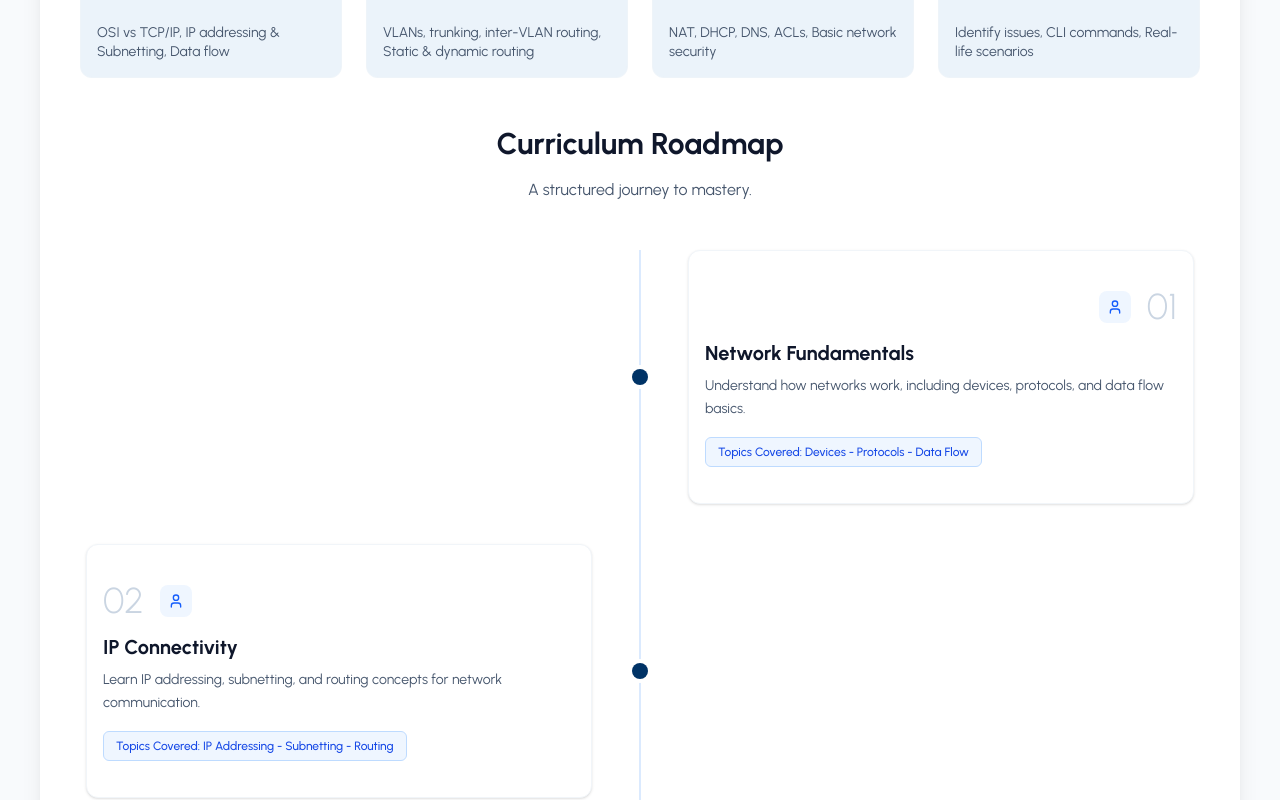
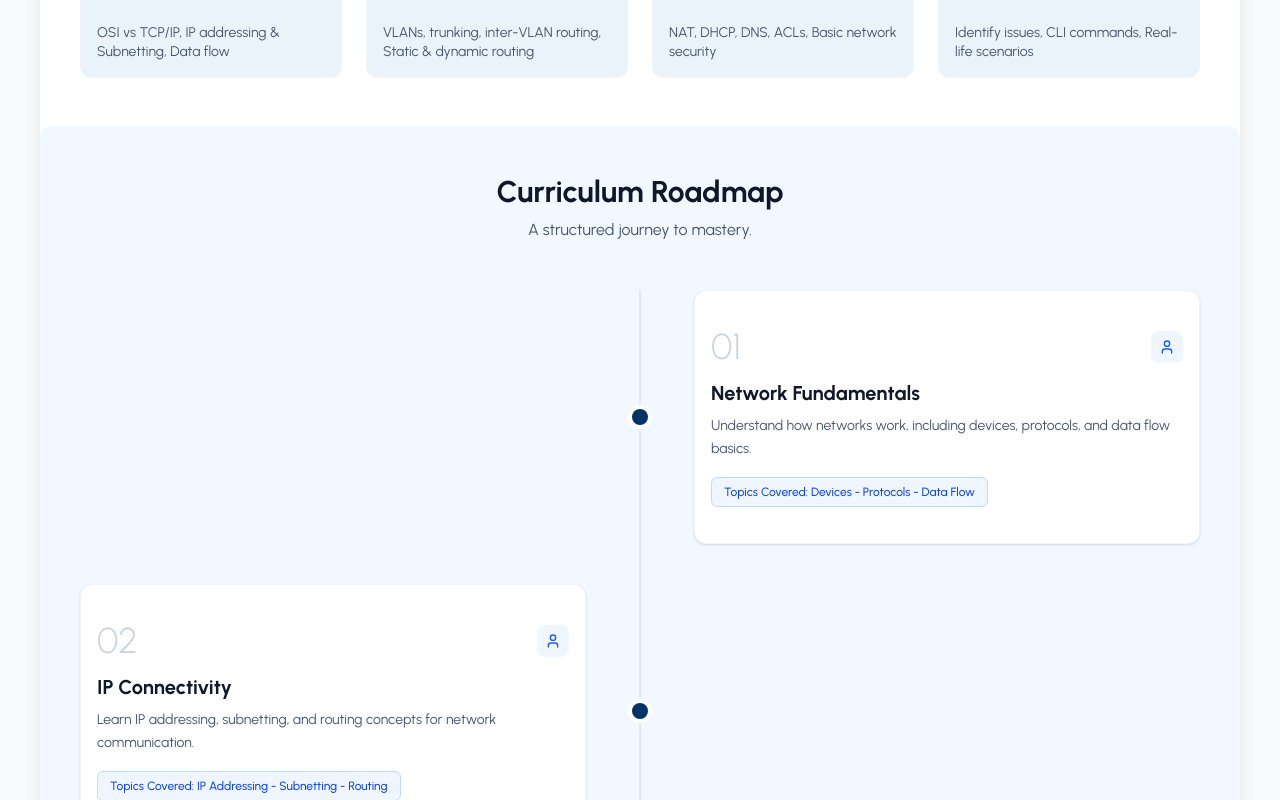
Before and after one commit to Chandan-pullanikatt/network-masters-hub, a Next.js app in the folder frontend/: page /courses/ccna-200-301 in a window 1280 px wide. Shown: the part 980-1780 px from the top of the page. Built offline with nearby package versions, Linux system fonts and the light colour scheme.

Commit message:
roadmap updated

```diff
--- a/frontend/src/app/courses/[slug]/page.tsx
+++ b/frontend/src/app/courses/[slug]/page.tsx
@@ -141,9 +141,9 @@ export default function CourseDetailPage({ params }: { params: Promise<{ slug: s
 
                     {/* Learning Roadmap */}
                     {roadmap && roadmap.length > 0 && (
-                        <section id="roadmap" className="scroll-mt-32 w-[1108px] mx-auto">
+                        <section id="roadmap" className="scroll-mt-32 w-[1200px] mx-auto bg-[#0079FF]/5 rounded-[12px] pt-[48px] pb-[48px] px-[40px]">
                             <div className="text-center mb-[48px]">
-                                <h2 className="text-3xl font-bold text-slate-900 mb-4">Curriculum Roadmap</h2>
+                                <h2 className="text-3xl font-bold text-slate-900 mb-[8px]">Curriculum Roadmap</h2>
                                 <p className="text-slate-600 max-w-2xl mx-auto">
                                     A structured journey to mastery.
                                 </p>
@@ -154,16 +154,16 @@ export default function CourseDetailPage({ params }: { params: Promise<{ slug: s
                                 <div className="absolute left-1/2 top-0 bottom-0 w-0.5 bg-blue-100 -translate-x-1/2 hidden md:block"></div>
 
                                 {roadmap.map((item: any, idx: number) => (
-                                    <div key={idx} className={`relative flex flex-col md:flex-row gap-[96px] mb-[40px] items-center ${idx % 2 === 0 ? 'md:flex-row-reverse' : ''}`}>
+                                    <div key={idx} className={`relative flex flex-col md:flex-row gap-[96px] mb-[40px] items-center text-left ${idx % 2 === 0 ? 'md:flex-row-reverse' : ''}`}>
                                         {/* Timeline Dot */}
                                         <div className="absolute left-1/2 top-1/2 w-4 h-4 rounded-full bg-[#003366] ring-4 ring-white shadow-sm -translate-x-1/2 -translate-y-1/2 z-10 hidden md:block"></div>
 
                                         {/* Content Card */}
                                         <div className="w-[506px] h-[254px]">
                                             <div className="bg-white p-[16px] rounded-[12px] shadow-sm border border-slate-100 hover:shadow-md transition-shadow h-full flex flex-col justify-center">
-                                                <div className={`flex items-center gap-4 mb-3 ${idx % 2 === 0 ? 'md:flex-row-reverse' : ''}`}>
+                                                <div className="flex items-center gap-4 mb-3">
                                                     <span className="text-4xl font-light text-slate-300">{item.id}</span>
-                                                    <div className="ml-auto md:ml-0">
+                                                    <div className="ml-auto">
                                                         <div className="w-8 h-8 rounded-lg bg-blue-50 flex items-center justify-center text-blue-600">
                                                             <User className="w-4 h-4" />
                                                         </div>
@@ -172,7 +172,7 @@ export default function CourseDetailPage({ params }: { params: Promise<{ slug: s
                                                 <h3 className="text-xl font-bold text-slate-900 mb-2">{item.title}</h3>
                                                 <p className="text-slate-600 mb-4 leading-relaxed text-sm line-clamp-3">{item.desc}</p>
                                                 {item.topics && (
-                                                    <div className={`inline-flex items-center gap-2 px-3 py-1.5 rounded-md border border-blue-200 bg-blue-50 text-blue-700 text-xs font-medium w-fit ${idx % 2 === 0 ? 'md:flex-row-reverse' : ''}`}>
+                                                    <div className="inline-flex items-center gap-2 px-3 py-1.5 rounded-md border border-blue-200 bg-blue-50 text-blue-700 text-xs font-medium w-fit">
                                                         Topics Covered: {item.topics}
                                                     </div>
                                                 )}
```
